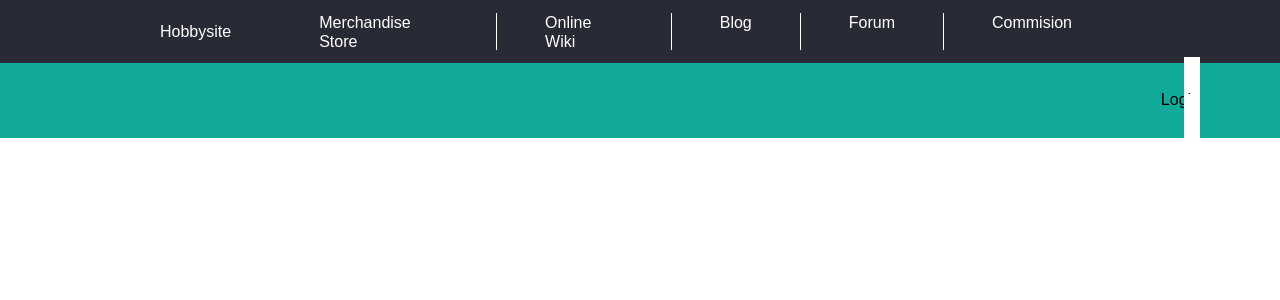
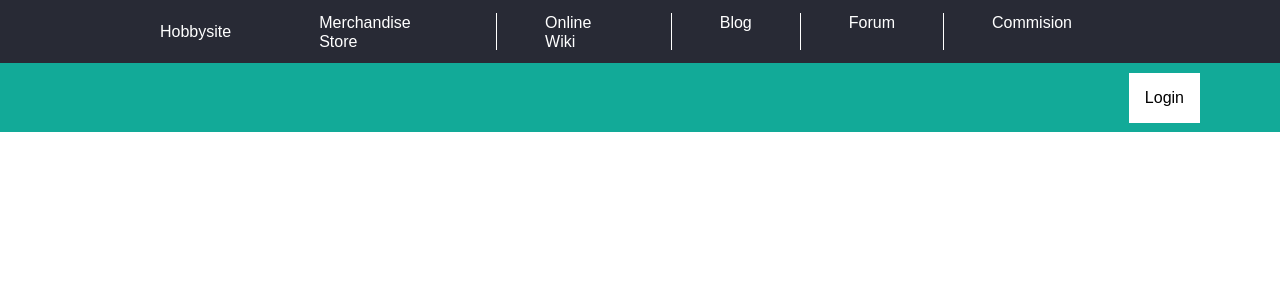
Before and after one commit to Angelo-Funelas/hobbysite-CD-6, a Django app: page /profile/login/ in a window 1280 px wide. Shown: the top 300 px of the page. Run offline with Django 4.2, Linux system fonts and the light colour scheme.

Commit message:
Fixed login button display issue

```diff
--- a/hobbysite/static/styles/base.css
+++ b/hobbysite/static/styles/base.css
@@ -91,6 +91,13 @@ form img {
     border-radius: 50%;
     object-fit: contain;
 }
+.profile-dropdown, nav > div:last-child > div:last-child > a {
+    display: block;
+    background-color: white;
+    color: black;
+    padding: 1em;
+    position: relative;
+}
 .profile-dropdown > p {
     padding-left: 2em;
     display: inline-block;
@@ -103,11 +110,6 @@ form img {
     margin-left: .75em;
     vertical-align: middle;
     background-color: black;
-}
-.profile-dropdown, nav > div:last-child > div:nth-child(2) > a {
-    background-color: white;
-    padding: 1em;
-    position: relative;
 }
 .profile-dropdown > ul {
     display: none;
--- a/hobbysite/templates/base.html
+++ b/hobbysite/templates/base.html
@@ -38,7 +38,7 @@
                     </ul>
                 </div>
                 {% else %}
-                <a href="{% url 'login' %}"><p>Login</p></a>
+                <a href="{% url 'login' %}">Login</a>
                 {% endif %}
             </div>
         </div>
```
